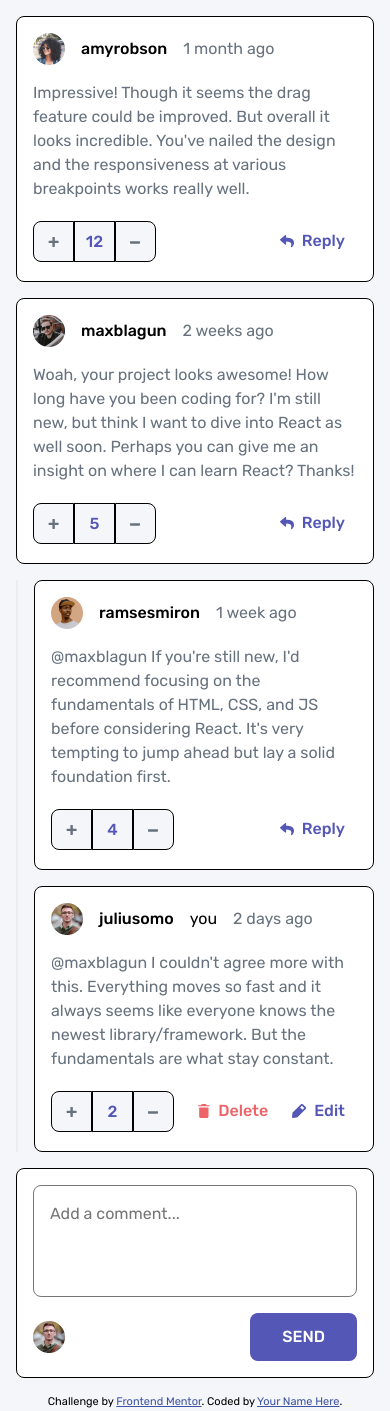
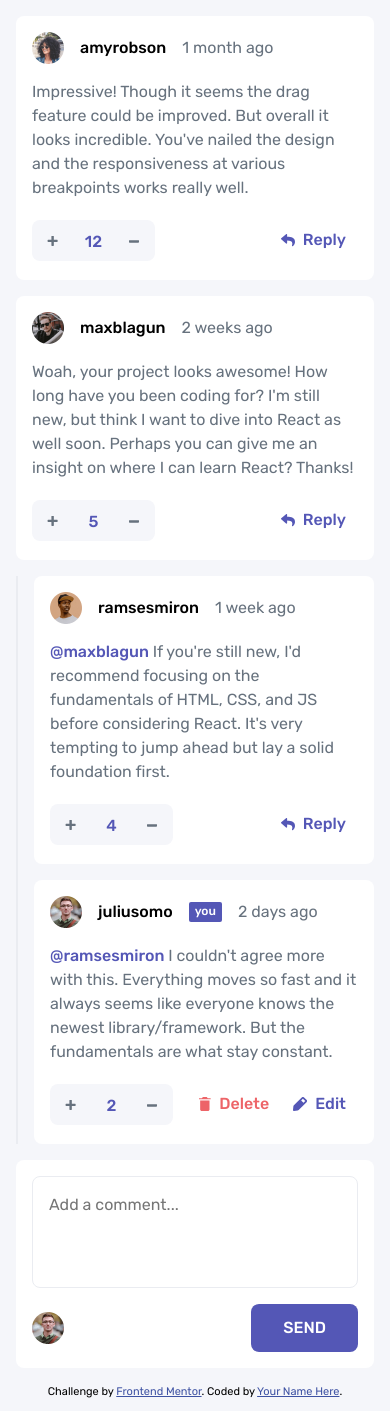
Before and after one commit to lawrence-yoon/interactive-comments-section, a React (Vite) app: page / in a window 390 px wide. Built offline with nearby package versions, Linux system fonts and the light colour scheme.

Commit message:
add final touches to mobile breakouts

```diff
--- a/src/components/features/Post/index.jsx
+++ b/src/components/features/Post/index.jsx
@@ -7,20 +7,15 @@ import {
   DownvoteButton,
 } from "/src/components/ui/Button";
 
-export default function Post({
-  originalPoster,
-  currentUser,
-  commentData,
-  replyLevel,
-  replyIndex,
-}) {
-  const { id, content, createdAt, score, user, replies } = commentData;
+export default function Post({ currentUser, commentData, replyIndex }) {
+  const { id, content, createdAt, score, user, replies, replyingTo } =
+    commentData;
   const { username, image } = user;
 
   return (
     <div
       className={
-        (replyLevel > 0 && "reply-container") +
+        (replyingTo && "reply-container") +
         (replyIndex === 0 ? " reply-first-item" : "")
       }
     >
@@ -33,7 +28,7 @@ export default function Post({
         </div>
         <div className="content-container">
           <p className="content">
-            {replyLevel > 0 && <span>@{originalPoster} </span>}
+            {replyingTo && <span>@{replyingTo} </span>}
             {/* <span className="reply-username">isReply?@poster </span> */}
             {content}
           </p>
@@ -59,10 +54,8 @@ export default function Post({
       {replies &&
         replies.map((reply, index) => (
           <Post
-            originalPoster={originalPoster}
             commentData={reply}
             currentUser={currentUser}
-            replyLevel={replyLevel + 1}
             replyIndex={index}
           />
         ))}
--- a/src/components/features/Post/module.css
+++ b/src/components/features/Post/module.css
@@ -11,7 +11,6 @@
 
 .card-container {
   padding: 1rem;
-  border: 1px black solid;
   border-radius: 0.5rem;
   display: grid;
   grid-template-columns: auto auto;
@@ -32,6 +31,15 @@
   font-weight: 500;
 }
 
+.id-container span {
+  background-color: hsl(238, 40%, 52%);
+  color: hsl(0, 0%, 100%);
+  font-size: 0.75rem;
+  font-weight: 500;
+  padding: 0 0.375rem 0.125rem 0.375rem;
+  border-radius: 0.125rem;
+}
+
 .id-container .timestamp {
   font-weight: 400;
   color: hsl(211, 10%, 45%);
@@ -45,10 +53,16 @@
   grid-area: 2 / 1 / 3 / 3;
 }
 
-.content-container .content {
+.content {
   color: hsl(211, 10%, 45%);
   font-size: 1rem;
   padding: 1rem 0;
+  font-weight: 400;
+}
+
+.content span {
+  color: hsl(238, 40%, 52%);
+  font-weight: 500;
 }
 
 .vote-container {
@@ -63,11 +77,10 @@
   background-color: hsl(228, 33%, 97%);
   font-size: 1rem;
   color: hsl(238, 40%, 52%);
-  border: 1px black solid;
   width: 41px;
   height: 41px;
   text-align: center;
-  padding-top: 8px;
+  padding-top: 10px;
   font-weight: 500;
 }
 
--- a/src/components/features/PostArea/index.jsx
+++ b/src/components/features/PostArea/index.jsx
@@ -11,7 +11,6 @@ function PostArea({ currentUser, comments }) {
             commentData={comment}
             currentUser={currentUser}
             replyLevel={replyLevel}
-            originalPoster={comment.user.username}
           />
         ))}
     </div>
--- a/src/components/features/PostCompose/module.css
+++ b/src/components/features/PostCompose/module.css
@@ -9,7 +9,6 @@
   background-color: white;
   width: 100%;
   color: white;
-  border: 1px black solid;
   padding: 1rem 1rem 0 1rem;
   border-radius: 0.5rem;
 }
@@ -21,6 +20,7 @@
   font-size: 1rem;
   padding: 1rem;
   border-radius: 0.5rem;
+  border-color: hsl(223, 19%, 93%);
 }
 
 .compose-post img {
--- a/src/components/ui/Button/module.css
+++ b/src/components/ui/Button/module.css
@@ -70,7 +70,7 @@
   align-items: center;
   padding: 0.875rem;
   /* set border to none before production*/
-  border: 1px solid black;
+  border: 1px solid transparent;
   background-color: hsl(228, 33%, 97%);
   color: hsl(211, 10%, 45%);
 }
```
